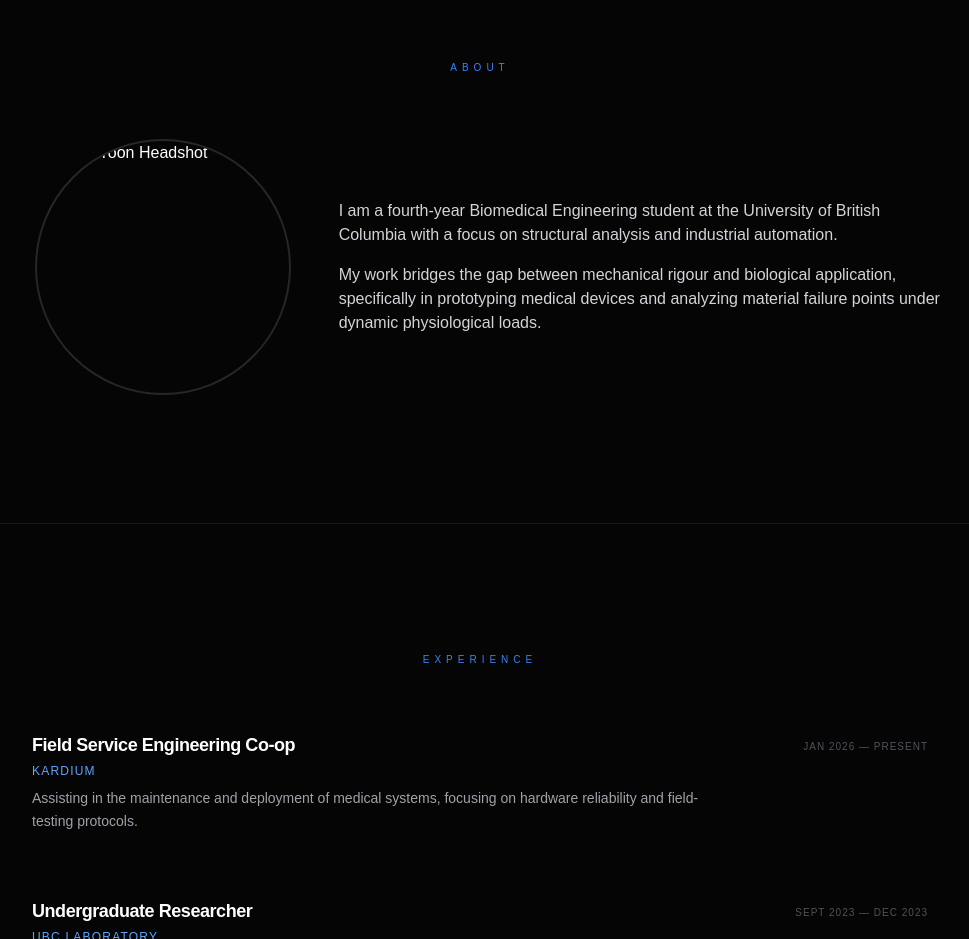
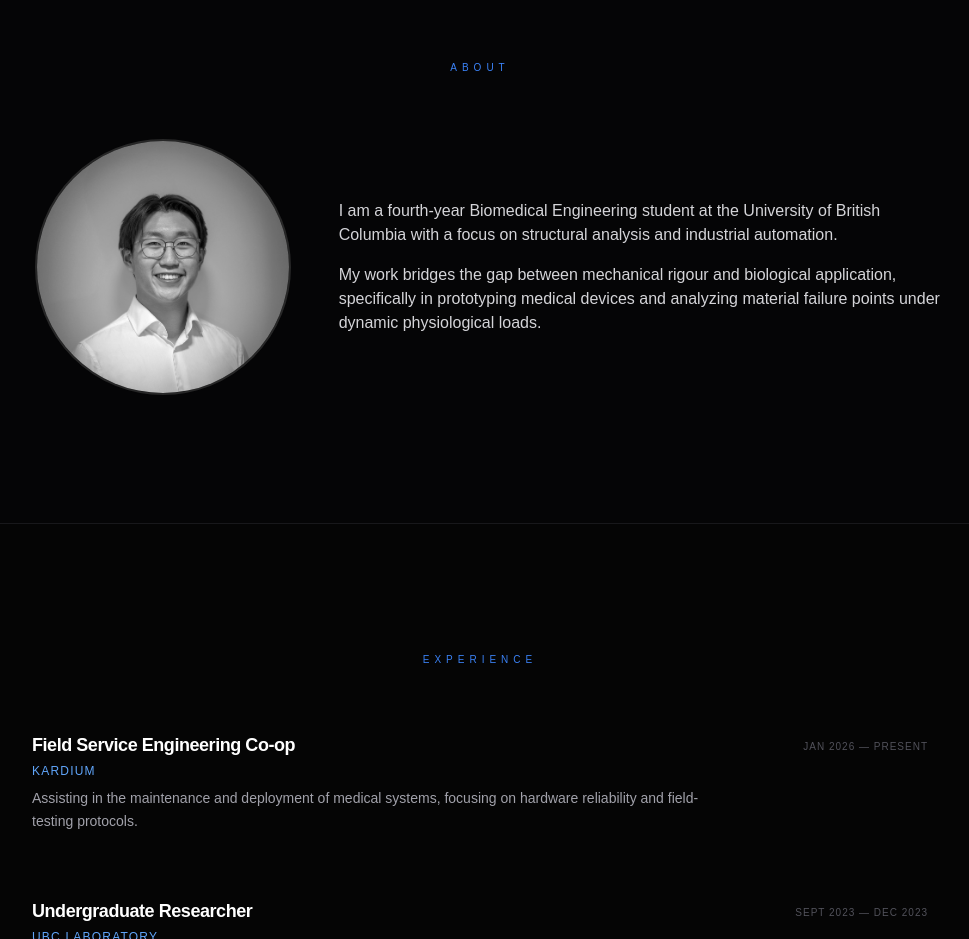
Before and after one commit to JungKyuJustinYoon/JungKyuJustinYoon.github.io, a plain HTML site: page index.html in a window 1280 px wide. Shown: the part 1300-2239 px from the top of the page, without its empty margins (160-1129 px from the left). Drawn offline with nearby package versions, Linux system fonts and the light colour scheme.

Commit message:
Update index.html

```diff
--- a/index.html
+++ b/index.html
@@ -103,7 +103,7 @@
             <div class="grid grid-cols-1 md:grid-cols-3 gap-12 items-center">
 
                 <div class="flex justify-center md:justify-end" data-aos="fade-right" data-aos-delay="200">
-                    <img src="headshot.jpg" alt="Justin Yoon Headshot" class="w-48 h-48 md:w-64 md:h-64 object-cover rounded-full border-2 border-zinc-800 grayscale">
+                    <img src="IMG_2143 FINAL.jpg" alt="Justin Yoon Headshot" class="w-48 h-48 md:w-64 md:h-64 object-cover rounded-full border-2 border-zinc-800 grayscale">
                 </div>
 
                 <div class="md:col-span-2 text-center md:text-left space-y-4" data-aos="fade-left" data-aos-delay="400">
```
